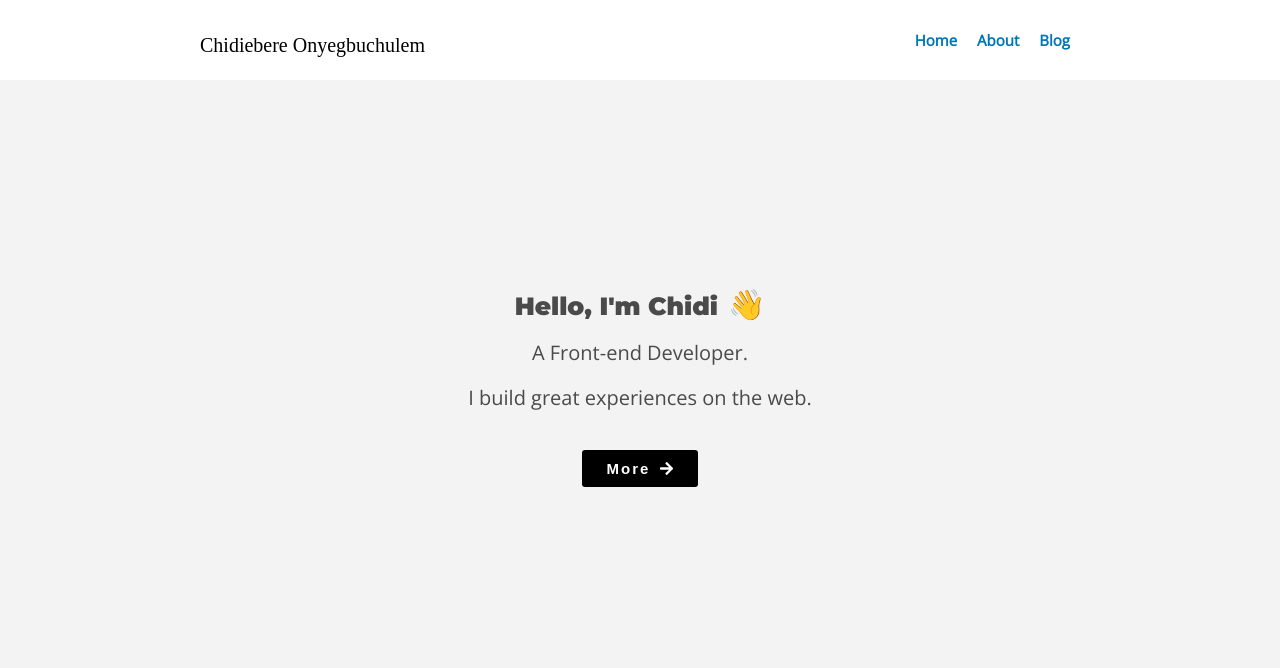
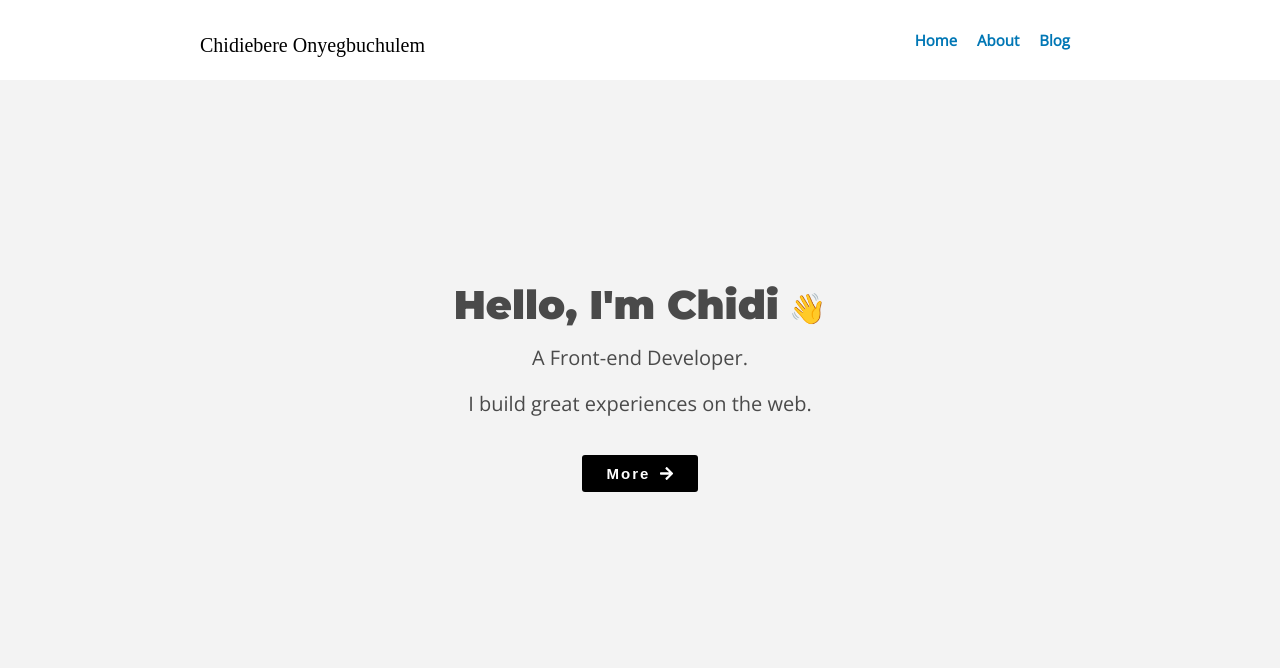
Before and after one commit to chidexebere/gatsby-portfolio, a Gatsby site: page / in a window 1280 px wide. Shown: the top 668 px of the page. Built offline with nearby package versions, Linux system fonts and the light colour scheme; Gatsby itself is replaced by a stand-in of ours; some packages are replaced by stand-ins of ours; a web font is replaced by a local one.

Commit message:
Update styling on home page

```diff
--- a/src/scss/pages/_index.scss
+++ b/src/scss/pages/_index.scss
@@ -9,6 +9,10 @@
     margin-bottom: 2rem;
   }
 
+  &__intro h1 {
+    font-size: 4rem;
+  }
+
   &__introText p {
     font-size: var(--font-size-l);
   }
```
